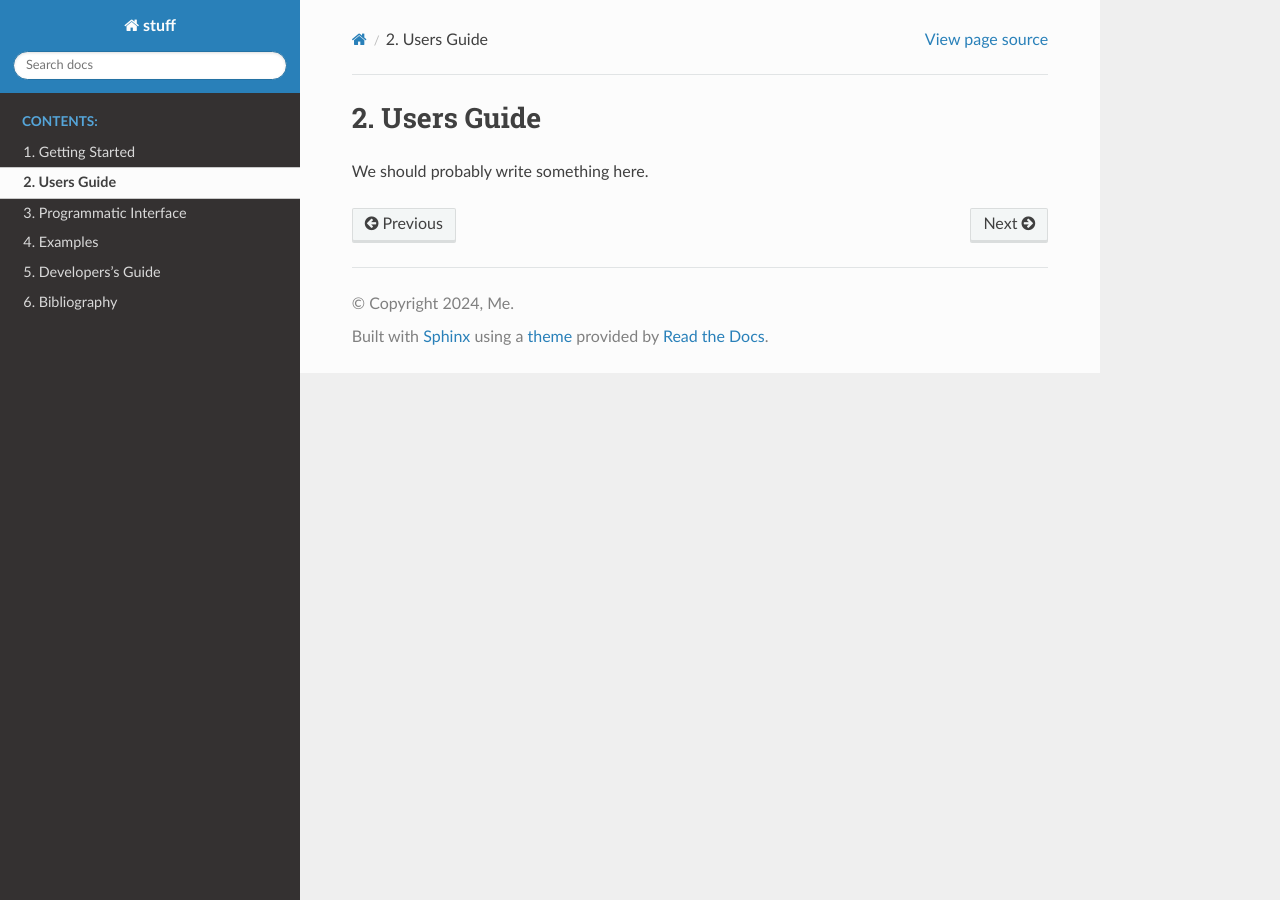
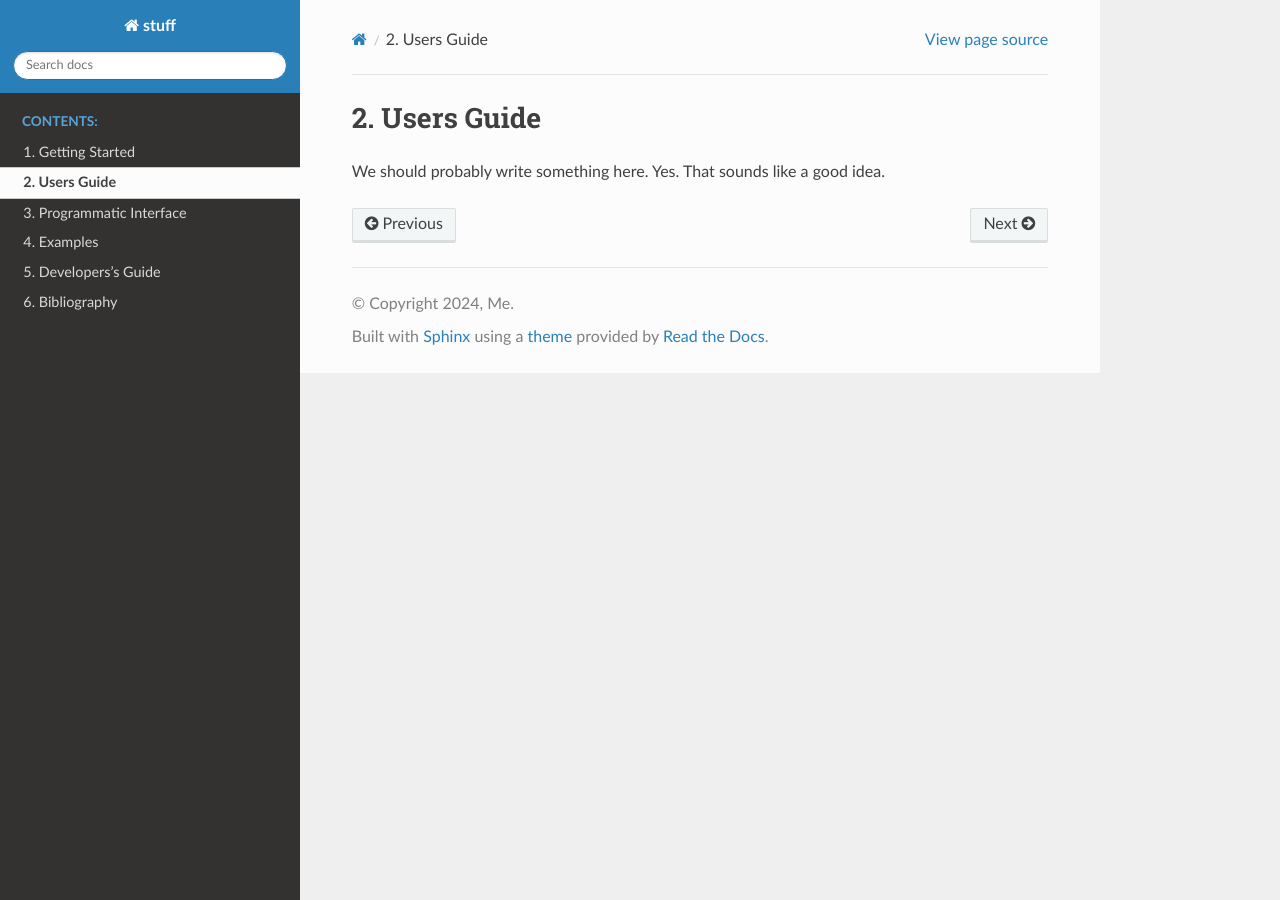
Before and after one commit to jared321/MyJBook, a Sphinx documentation site: the page built from docs/users_guide.rst, in a window 1280 px wide. Built offline with Sphinx 7.4.7 and the Read the Docs theme 2.0.0, drawn with Linux system fonts in a browser that asks for light colours; the version number could not be read and is left out.

Commit message:
Change docs to see if they make it to RTD.

```diff
--- a/docs/users_guide.rst
+++ b/docs/users_guide.rst
@@ -1,4 +1,4 @@
 Users Guide
 ===========
 
-We should probably write something here.
+We should probably write something here.  Yes.  That sounds like a good idea.
```
